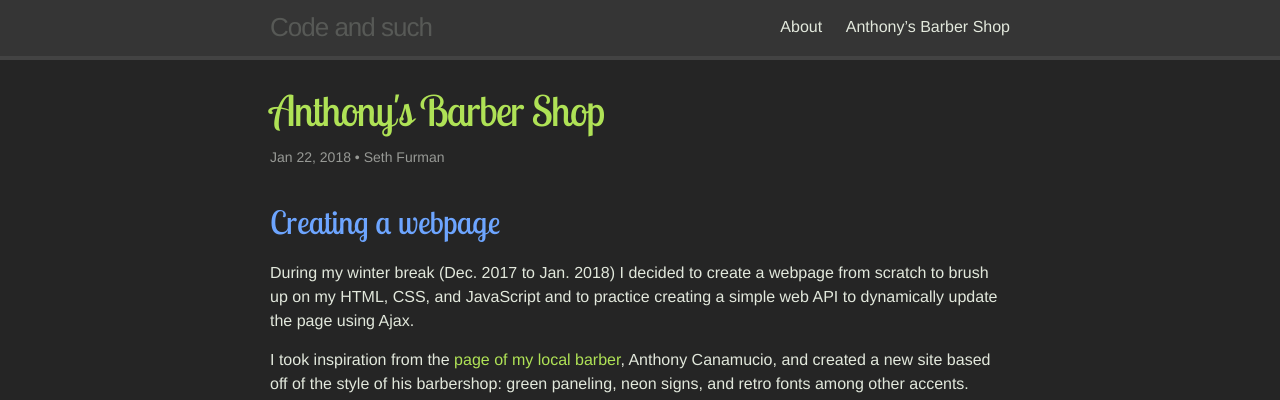
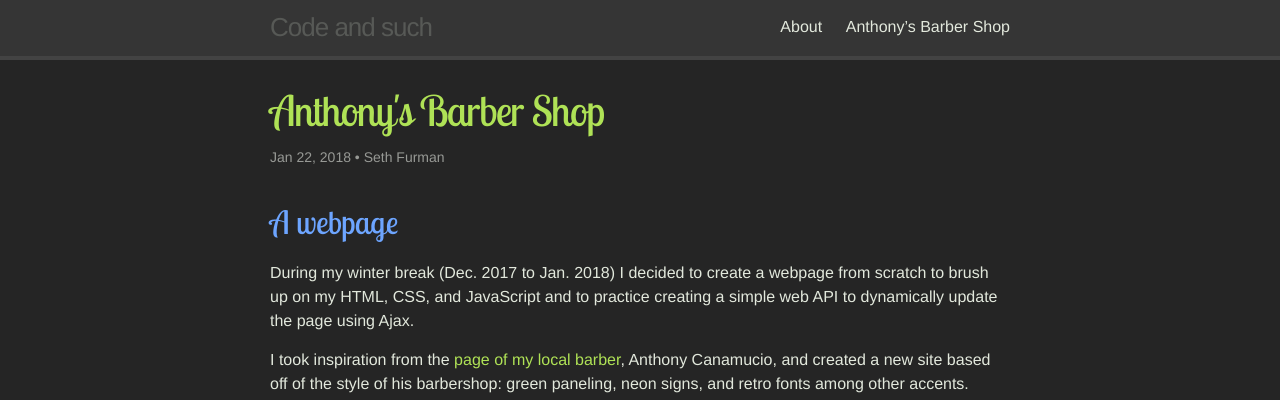
Before and after one commit to sethfurman/sethfurman.github.io, a Jekyll site: the page built from _posts/2018-01-22-anthonys-barbershop.md, in a window 1280 px wide. Shown: the top 400 px of the page. Built offline with Jekyll 4.4.1, drawn with Linux system fonts in a browser that asks for light colours; nearby versions of some CDN libraries.

Commit message:
tweak first heading title in barbershop post

```diff
--- a/_posts/2018-01-22-anthonys-barbershop.md
+++ b/_posts/2018-01-22-anthonys-barbershop.md
@@ -11,7 +11,7 @@ categories: web progamming
     h1, h2, h3, h4 { font-family: 'Lobster Two'; }
 </style>
 
-## Creating a webpage
+## A webpage
 During my winter break (Dec. 2017 to Jan. 2018) I decided to create a webpage
 from scratch to brush up on my HTML, CSS, and JavaScript and to practice
 creating a simple web API to dynamically update the page using Ajax.
```
